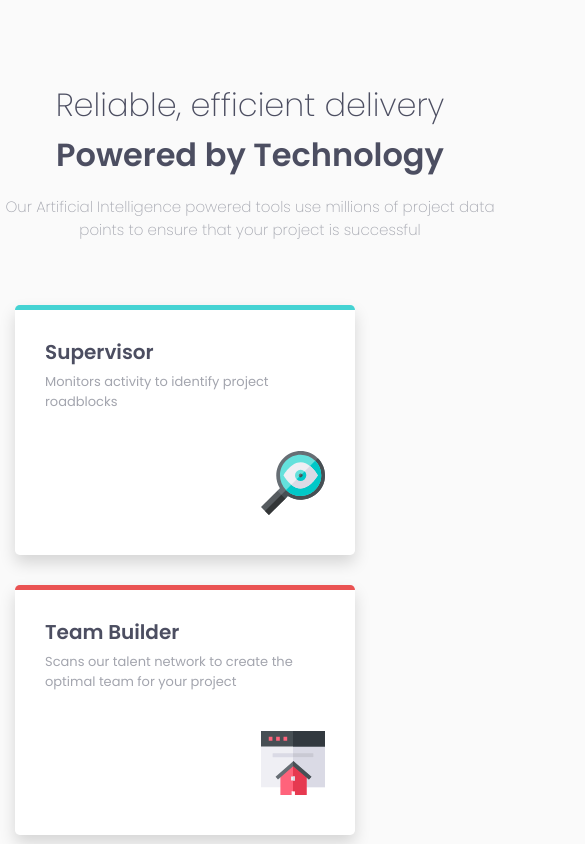
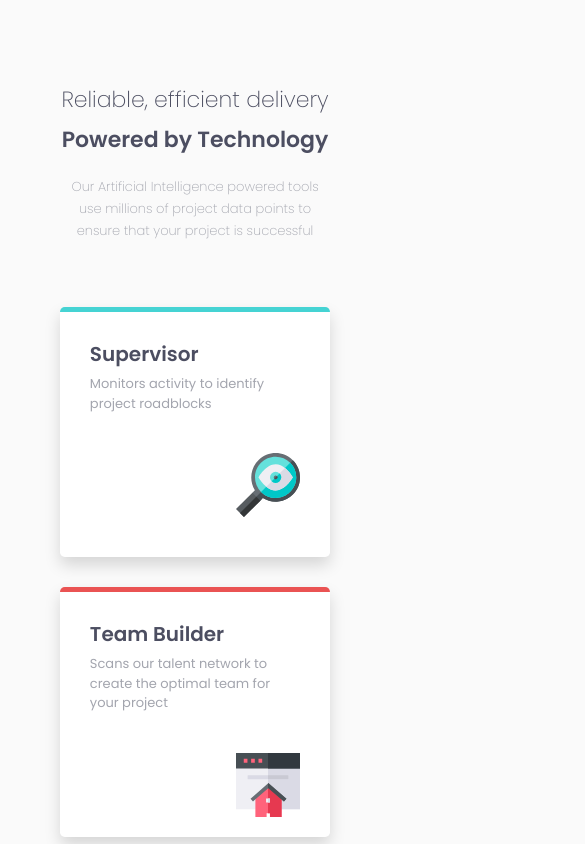
Before and after one commit to KSVaz/four-card-feature-section-master, a plain HTML site: page index.html in a window 390 px wide. Shown: the top 844 px of the page, 585 px wide, since content can reach past the window. Drawn offline with nearby package versions, Linux system fonts and the light colour scheme.

Commit message:
Maj responsive

```diff
--- a/css/style.css
+++ b/css/style.css
@@ -5,9 +5,6 @@ body {
 }
 
 header {
-    width: 500px;
-    height: 210px;
-    margin: auto;
     margin-top: 80px;
 }
 
@@ -17,21 +14,21 @@ h2 {
 }
 
 header p {
+    width: 45%;
     margin-top: 16px;
     color: hsl(229, 6%, 66%);
 }
 
 main {
-    margin-top: 15px;
+    margin-top: 65px;
 }
 
 .row {
-    width: 1110px;
-    margin: auto;
+    width: 77%;
+    margin: 0 auto;
 }
 
 #card1 {
-    width: 340px;
     height: 250px;
     border-top: 5px solid hsl(180, 62%, 55%);
     margin-bottom: 30px;
@@ -39,7 +36,6 @@ main {
 }
 
 #card2 {
-    width: 340px;
     height: 250px;
     border-top: 5px solid hsl(0, 78%, 62%);
     margin-bottom: 30px;
@@ -47,7 +43,6 @@ main {
 }
 
 #card3 {
-    width: 340px;
     height: 250px;
     border-top: 5px solid hsl(34, 97%, 64%);
     margin-bottom: 30px;
@@ -55,7 +50,6 @@ main {
 }
 
 #card4 {
-    width: 340px;
     height: 250px;
     border-top: 5px solid hsl(212, 86%, 64%);
     margin-bottom: 30px;
@@ -72,22 +66,23 @@ h5 {
     color: hsl(234, 12%, 34%);
 }
 
-@media (max-width: 376px) {
+@media (max-width: 416px) {
 
     header {
-        width: 340px;
-        padding: 20px;
+        /* width: 340px;
+        padding: 20px; */
         margin-bottom: 30px;
     }
 
     h2 {
-        font-size: 24px;
+        font-size: 22px;
         line-height: 40px;
     }
 
-    #card1, #card2, #card3, #card4 {
-        width: 290px;
-        margin-left: 25px;
+    header p {
+        font-size: 13px;
+        line-height: 22px;
+        width: 75%;
     }
 
 }
--- a/index.html
+++ b/index.html
@@ -26,22 +26,24 @@
 </head>
 <body>
 
-  <header class="text-center align-self-center">
-    <h2 class="font-weight-light">Reliable, efficient delivery <br> <span class="font-weight-bold">Powered by Technology</span></h2>
+  <div class="container mx-auto">
+    <header class="text-center align-self-center">
+      <h2 class="font-weight-light">Reliable, efficient delivery <br> <span class="font-weight-bold">Powered by Technology</span></h2>
 
-    <p class="font-weight-light">Our Artificial Intelligence powered tools use millions of project data points to ensure that your project is successful</p>
-  </header>
+      <p class="font-weight-light mx-auto">Our Artificial Intelligence powered tools use millions of project data points to ensure that your project is successful</p>
+    </header>
+  </div>
 
   <main>
     <div class="row">
-      <div class="col-lg-4 align-self-center">
+      <div class="col-sm-12 col-md-12 col-lg-4 col-xl-4 align-self-center">
         <div id="card1" class="bg-white rounded-lg shadow">
           <h5>Supervisor</h5>
           <p>Monitors activity to identify project roadblocks</p>
           <img src="images/icon-supervisor.svg" alt="Icône loupe" class="img-fluid float-right pt-4">
         </div>
       </div><!-- fin col -->
-      <div class="col-lg-4">
+      <div class="col-sm-12 col-md-12 col-lg-4 col-xl-4">
         <div id="card2" class="bg-white rounded-lg shadow">
           <h5>Team Builder</h5>
           <p>Scans our talent network to create the optimal team for your project</p>
@@ -54,7 +56,7 @@
           <img src="images/icon-karma.svg" alt="Karma" class="img-fluid float-right pt-4">
         </div>
       </div><!-- fin col -->
-      <div class="col-lg-4 align-self-center">
+      <div class="col-sm-12 col-md-12 col-lg-4 col-xl-4 align-self-center">
         <div id="card4" class="bg-white rounded-lg shadow">
           <h5>Calculator</h5>
           <p>Uses data from past projects to provide better delivery estimates</p>
```
